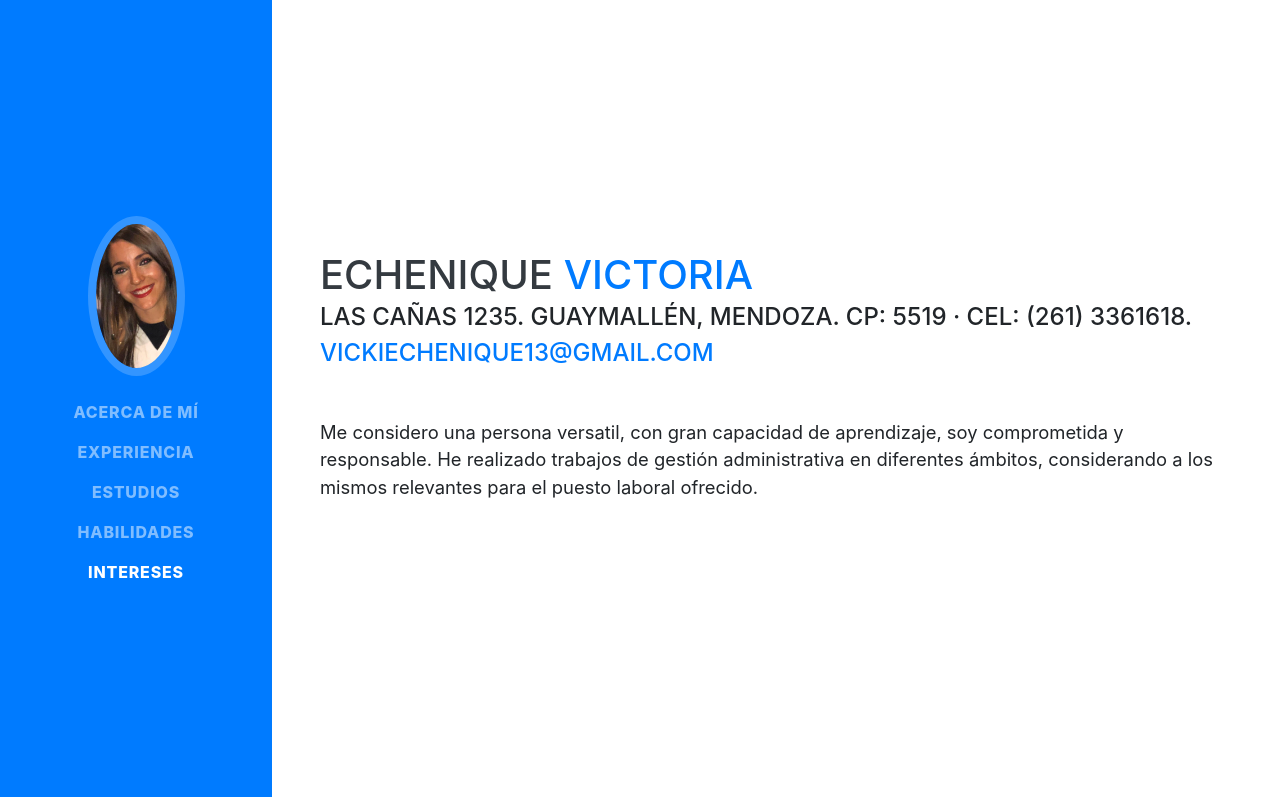
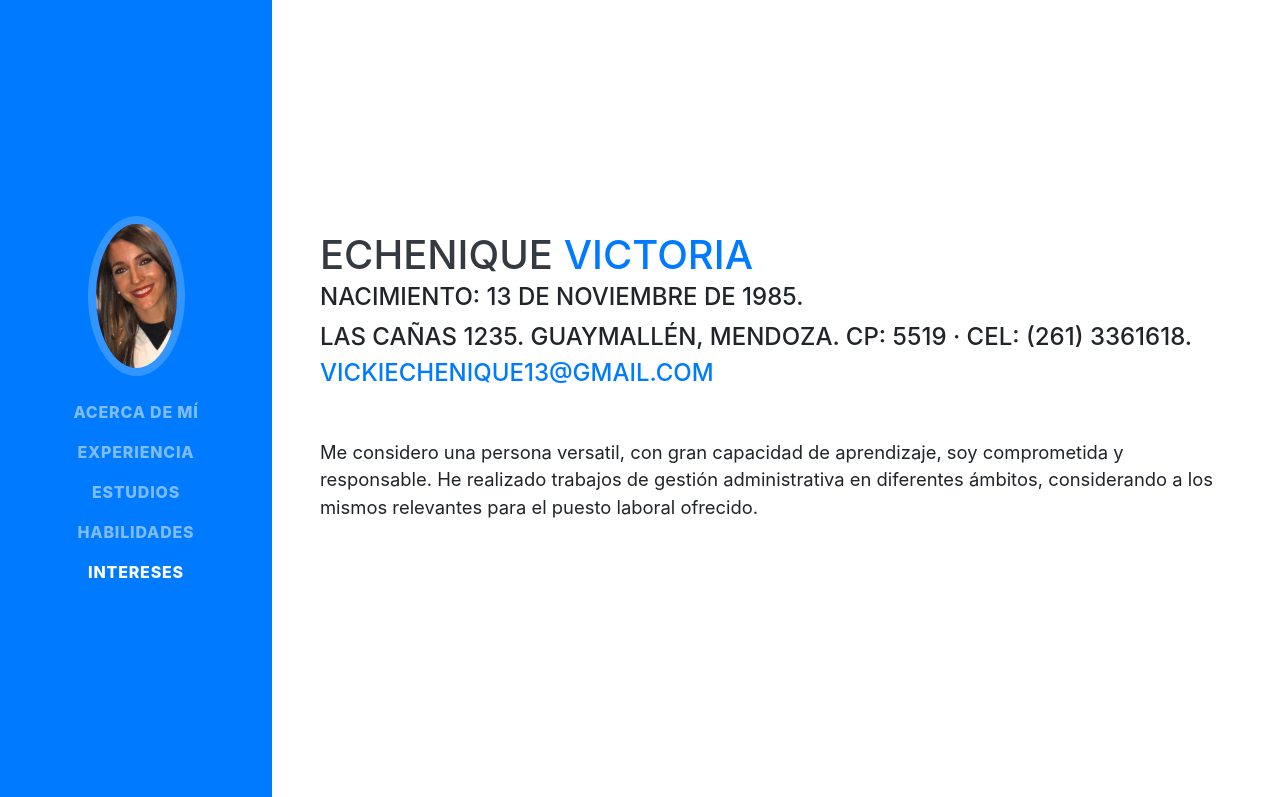
Before and after one commit to vickieche/vickieche.github.io, a website with bundled scripts: page index.html in a window 1280 px wide. Shown: the top 797 px of the page. Built offline with nearby package versions, Linux system fonts and the light colour scheme; a web font is replaced by a local one.

Commit message:
Actualizacion

```diff
--- a/index.html
+++ b/index.html
@@ -62,9 +62,11 @@
         <h1 class="mb-0">Echenique
           <span class="text-primary">Victoria</span>
         </h1>
+        <div class="subheading mb-1">Nacimiento: 13 de Noviembre de 1985.</div>
         <div class="subheading mb-5">Las Cañas 1235. Guaymallén, Mendoza. CP: 5519 · Cel: (261) 3361618.
           <a href="mailto:vickiechenique13@gmail.com">vickiechenique13@gmail.com</a>
         </div>
+
         <p class="lead mb-5">Me considero una persona versatil, con gran capacidad de aprendizaje, soy comprometida y responsable. He realizado trabajos de gestión administrativa en diferentes ámbitos, considerando a los mismos relevantes para el puesto laboral ofrecido.</p>
 
       </div>
```
